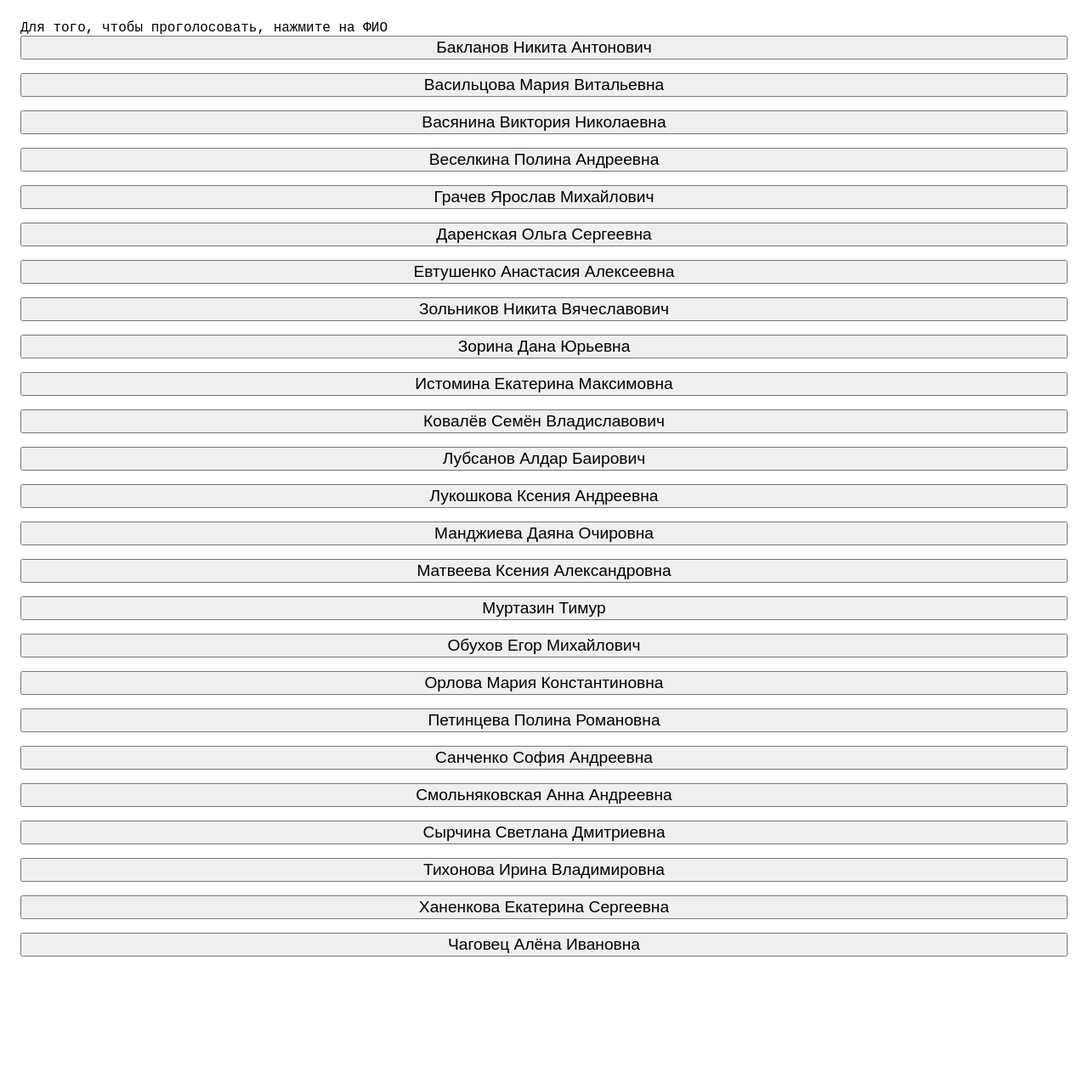
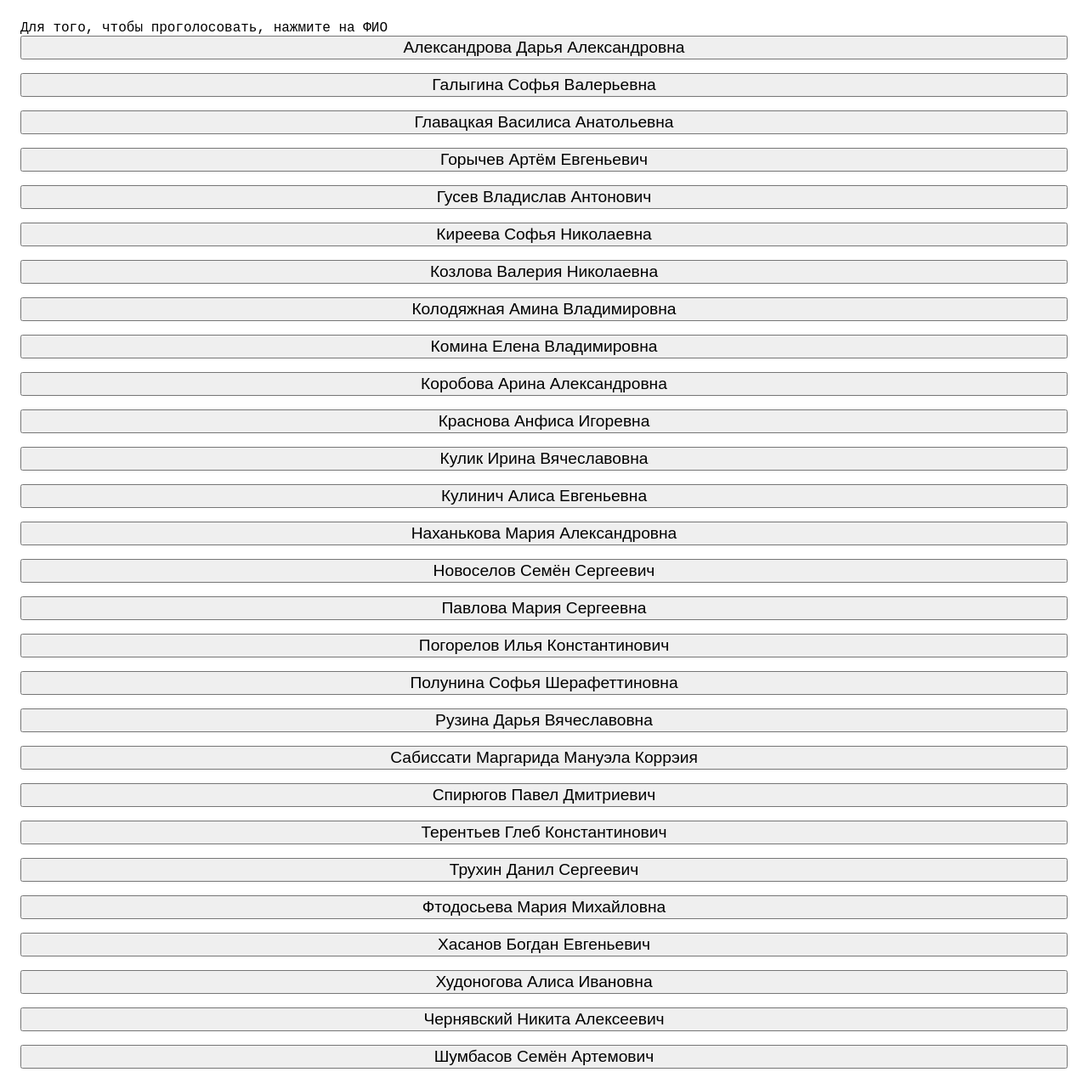
Before and after one commit to kmvpvl/vote, a React (Create React App) app: page / in a window 1280 px wide. Shown: the whole page at 85% size. Before the commit the page ends 1150 px from the top, so only its background shows below. Built offline with nearby package versions, Linux system fonts and the light colour scheme; a web font is replaced by a local one.

Commit message:
БЭК-25-2

```diff
--- a/src/index.tsx
+++ b/src/index.tsx
@@ -4,31 +4,34 @@ import "./index.css";
 import WebApp from "./WebApp";
 
 const list: string[] = [
-  "Бакланов Никита Антонович",
-  "Васильцова Мария Витальевна",
-  "Васянина Виктория Николаевна",
-  "Веселкина Полина Андреевна",
-  "Грачев Ярослав Михайлович",
-  "Даренская Ольга Сергеевна",
-  "Евтушенко Анастасия Алексеевна",
-  "Зольников Никита Вячеславович",
-  "Зорина Дана Юрьевна",
-  "Истомина Екатерина Максимовна",
-  "Ковалёв Семён Владиславович",
-  "Лубсанов Алдар Баирович",
-  "Лукошкова Ксения Андреевна",
-  "Манджиева Даяна Очировна",
-  "Матвеева Ксения Александровна",
-  "Муртазин Тимур",
-  "Обухов Егор Михайлович",
-  "Орлова Мария Константиновна",
-  "Петинцева Полина Романовна",
-  "Санченко София Андреевна",
-  "Смольняковская Анна Андреевна",
-  "Сырчина Светлана Дмитриевна",
-  "Тихонова Ирина Владимировна",
-  "Ханенкова Екатерина Сергеевна",
-  "Чаговец Алёна Ивановна"
+  "Александрова Дарья Александровна",
+  "Галыгина Софья Валерьевна",
+  "Главацкая Василиса Анатольевна",
+  "Горычев Артём Евгеньевич",
+  "Гусев Владислав Антонович",
+  "Киреева Софья Николаевна",
+  "Козлова Валерия Николаевна",
+  "Колодяжная Амина Владимировна",
+  "Комина Елена Владимировна",
+  "Коробова Арина Александровна",
+  "Краснова Анфиса Игоревна",
+  "Кулик Ирина Вячеславовна",
+  "Кулинич Алиса Евгеньевна",
+  "Наханькова Мария Александровна",
+  "Новоселов Семён Сергеевич",
+  "Павлова Мария Сергеевна",
+  "Погорелов Илья Константинович",
+  "Полунина Софья Шерафеттиновна",
+  "Рузина Дарья Вячеславовна",
+  "Сабиссати Маргарида Мануэла Коррэия",
+  "Спирюгов Павел Дмитриевич",
+  "Терентьев Глеб Константинович",
+  "Трухин Данил Сергеевич",
+  "Фтодосьева Мария Михайловна",
+  "Хасанов Богдан Евгеньевич",
+  "Худоногова Алиса Ивановна",
+  "Чернявский Никита Алексеевич",
+  "Шумбасов Семён Артемович"
 ]
 
 const root = ReactDOM.createRoot(
```
